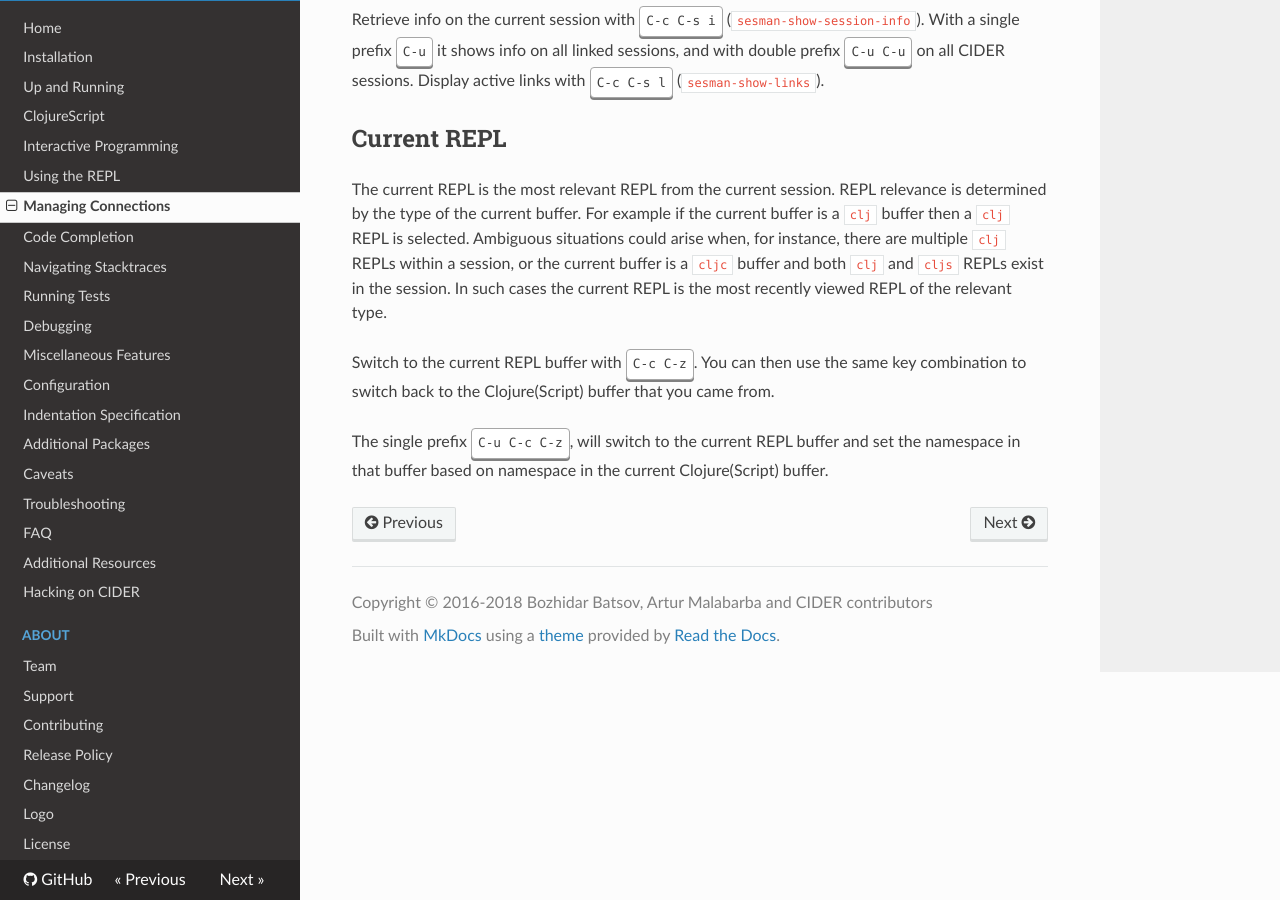
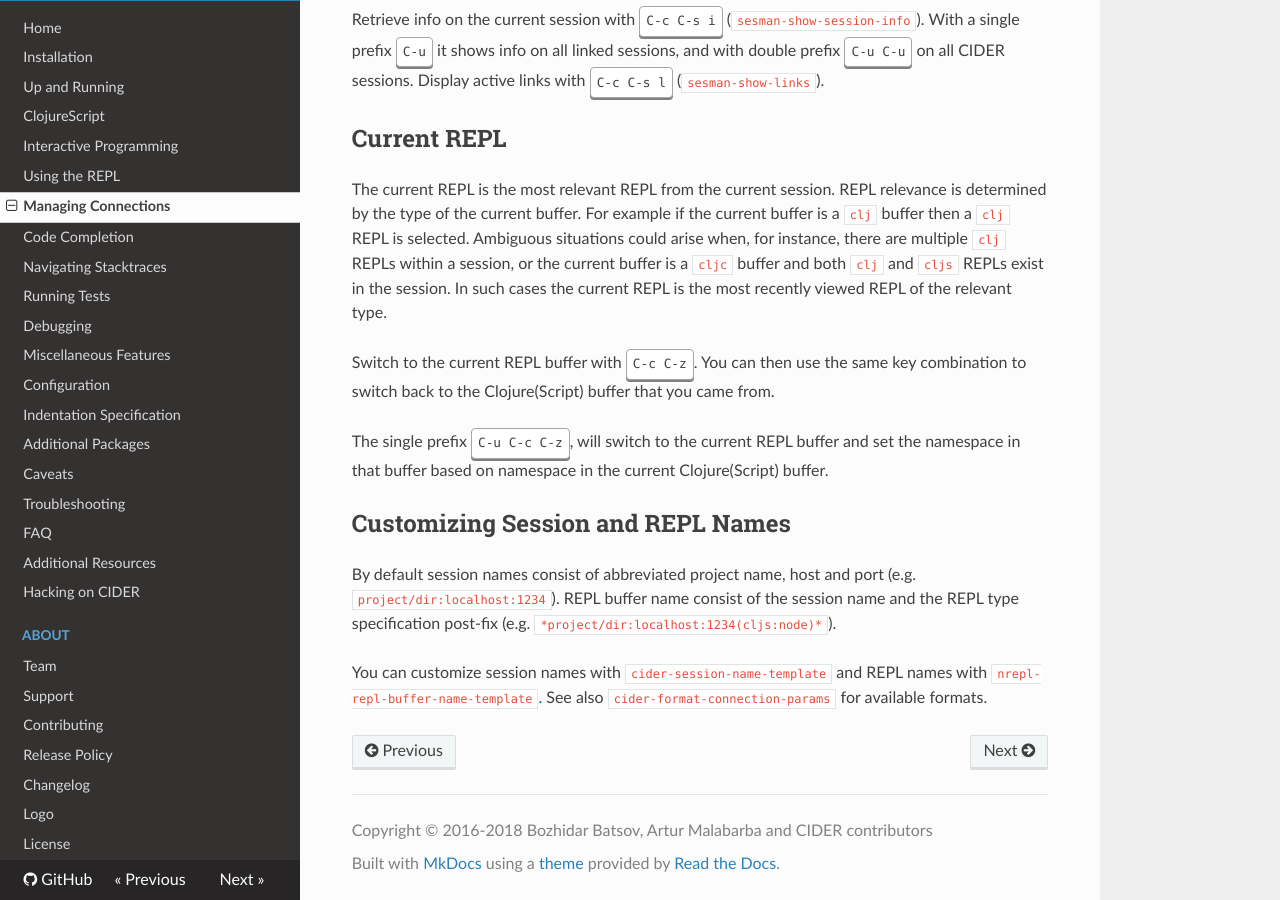
Before and after one commit to clojure-emacs/cider, an MkDocs documentation site: the page built from doc/managing_connections.md, in a window 1280 px wide and 900 px high, scrolled down 1813 px. Built offline with MkDocs 1.6.1, drawn with Linux system fonts in a browser that asks for light colours; nearby versions of some CDN libraries; old or Windows-style settings are respelled for this version of MkDocs.

Commit message:
Add manual entry for how to customize session and REPL names

```diff
--- a/doc/managing_connections.md
+++ b/doc/managing_connections.md
@@ -93,5 +93,16 @@ The single prefix <kbd>C-u C-c C-z</kbd>, will switch to the current REPL buffer
 and set the namespace in that buffer based on namespace in the current
 Clojure(Script) buffer.
 
+## Customizing Session and REPL Names
+
+By default session names consist of abbreviated project name, host and port
+(e.g. `project/dir:localhost:1234`). REPL buffer name consist of the session
+name and the REPL type specification post-fix
+(e.g. `*project/dir:localhost:1234(cljs:node)*`).
+
+You can customize session names with `cider-session-name-template` and REPL
+names with `nrepl-repl-buffer-name-template`. See also
+`cider-format-connection-params` for available formats.
+
 
 [Sesman]: https://github.com/vspinu/sesman
```
